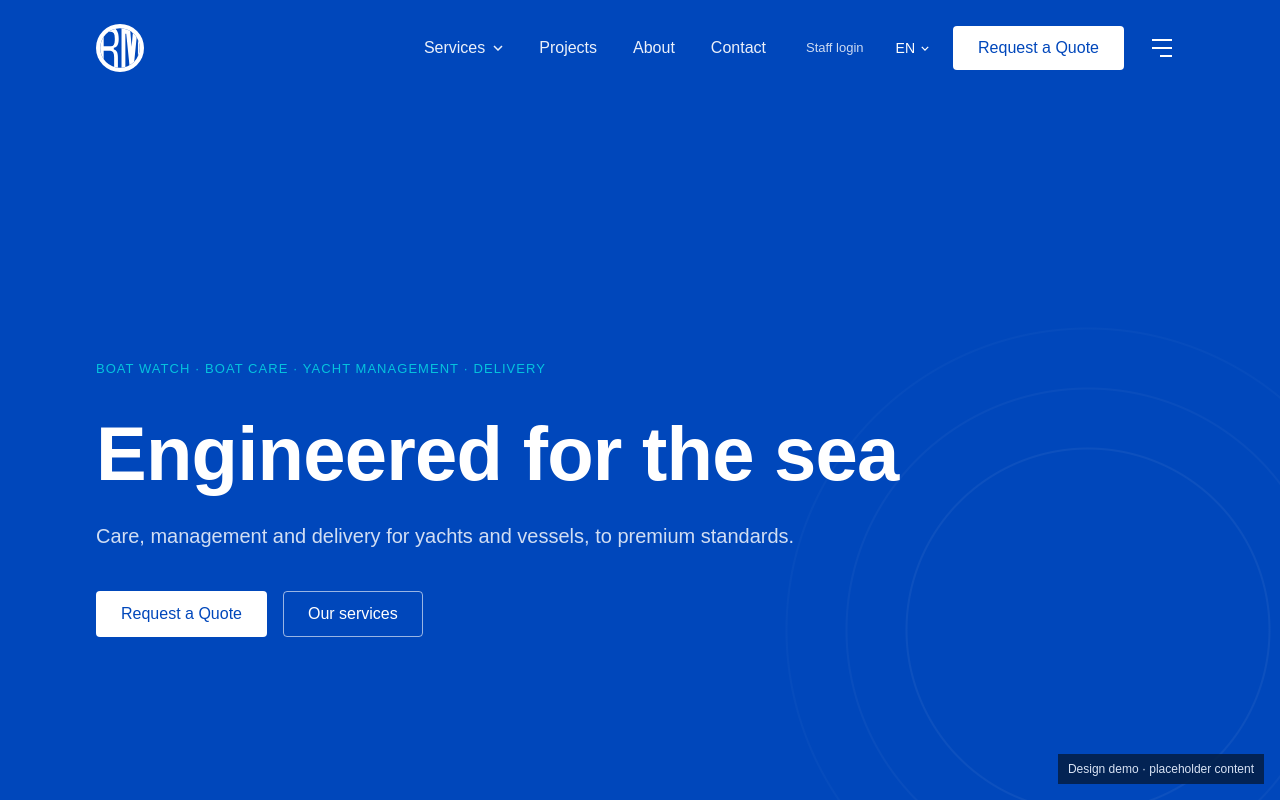
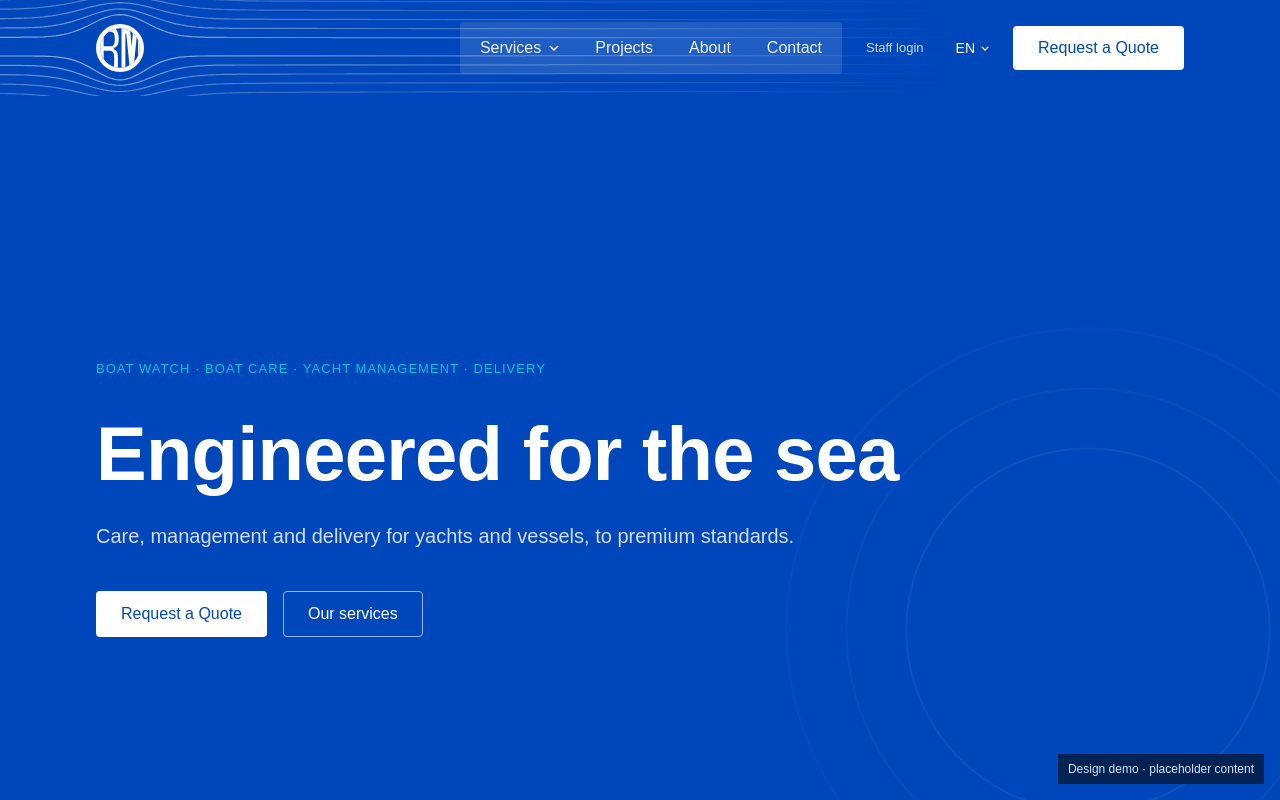
Before and after one commit to enginbyram/rota-mekanik-demo, a plain HTML site: page index.html in a window 1280 px wide. Shown: the top 800 px of the page. Drawn offline with Linux system fonts and the light colour scheme; a web font is replaced by a local one.

Commit message:
Header: add flow-lines signature and nav pill from Figma; menu icon on mobile only
Co-Authored-By: Claude Opus 5.5 <noreply@anthropic.com>
Claude-Session: https://claude.ai/code/session_013gQub2WGFCgoKy6WDNj5az

```diff
--- a/assets/css/style.css
+++ b/assets/css/style.css
@@ -50,7 +50,8 @@ h1{font-size:61px} h2{font-size:39px} h3{font-size:31px} h4{font-size:25px}
 .hdr .sym{width:48px;height:48px;position:relative}
 .hdr .sym img{position:absolute;inset:0;transition:opacity .25s}
 .hdr .sym .c{opacity:0}
-.nav{display:flex;align-items:center;gap:4px;font-weight:500}
+.nav{display:flex;align-items:center;gap:4px;font-weight:500;background:rgba(255,255,255,.12);border-radius:4px;padding:4px;transition:.25s}
+.hdr.scrolled .nav{background:var(--subtle)}
 .nav>a,.nav .dd>a{display:inline-flex;align-items:center;gap:8px;padding:10px 16px;border-radius:4px}.nav>a:hover,.nav .dd>a:hover{background:rgba(255,255,255,.1)}
 .hdr.scrolled .nav>a:hover,.hdr.scrolled .nav .dd>a:hover{background:var(--subtle)}
 .nav>a,.nav .dd>a{opacity:.92}.nav a:hover{opacity:1}
@@ -66,7 +67,7 @@ h1{font-size:61px} h2{font-size:39px} h3{font-size:31px} h4{font-size:25px}
 .hdr.scrolled{background:#fff;color:var(--text);height:72px;border-bottom:1px solid var(--border)}
 .hdr.scrolled .sym .w{opacity:0}.hdr.scrolled .sym .c{opacity:1}
 .hdr.scrolled .btn-white{background:var(--blue);color:#fff}
-.burger{display:flex;flex-direction:column;align-items:flex-end;gap:6px;width:44px;height:46px;justify-content:center;padding:0 12px;background:none;border:0;color:inherit;cursor:pointer}
+.burger{display:none;flex-direction:column;align-items:flex-end;gap:6px;width:44px;height:46px;justify-content:center;padding:0 12px;background:none;border:0;color:inherit;cursor:pointer}
 .burger span{display:block;width:20px;height:2px;background:currentColor}.burger .s{width:12px}
 
 /* Mobile menu */
@@ -225,3 +226,9 @@ details.acc p{color:var(--text-2);margin-top:12px;max-width:800px}
 .hero .over,.phero .over{color:var(--cyan)}
 .phero .crumb a:hover{text-decoration:underline}
 @media (max-width:860px){.demo-flag{display:none}}
+.hdr .wrap{position:relative}
+.flow-hdr{position:absolute;top:0;left:calc(var(--pad) + 24px - 140px);pointer-events:none;transition:opacity .25s}
+.hero,.phero{position:relative}
+.hdr.scrolled .flow-hdr{opacity:0}
+.hdr .sym,.hdr .acts{position:relative;z-index:1}
+@media (max-width:860px){.burger{display:flex}.flow-hdr{transform:scale(.667);transform-origin:0 0;left:calc(20px + 20px - 93.3px)}}
--- a/index.html
+++ b/index.html
@@ -2,7 +2,7 @@
 <meta name="robots" content="noindex,nofollow"><title>Marine care, management and delivery · Rota Mekanik</title>
 <link rel="icon" href="assets/img/symbol-colour.svg"><link rel="preconnect" href="https://fonts.googleapis.com"><link rel="preconnect" href="https://fonts.gstatic.com" crossorigin>
 <link href="https://fonts.googleapis.com/css2?family=Mozilla+Headline:wght@600&family=Mozilla+Text:wght@400;500;700&display=swap" rel="stylesheet">
-<link rel="stylesheet" href="assets/css/style.css"></head><body><header class="hdr"><div class="wrap">
+<link rel="stylesheet" href="assets/css/style.css"></head><body><header class="hdr"><div class="wrap"><img class="flow-hdr" src="assets/img/flow-lines.svg" width="1000" height="96" alt="">
 <a href="index.html" class="sym" aria-label="Rota Mekanik home"><img class="w" src="assets/img/symbol-white.svg" alt="Rota Mekanik"><img class="c" src="assets/img/symbol-colour.svg" alt=""></a>
 <div class="acts"><nav class="nav"><div class="dd"><a href="services.html">Services <svg width="10" height="6" viewBox="0 0 10 6"><path d="M1 1l4 4 4-4" stroke="currentColor" stroke-width="1.5" fill="none"/></svg></a><div class="menu"><a href="boat-watch.html">Boat Watch</a><a href="boat-care.html">Boat Care</a><a href="yacht-management.html">Yacht Management</a><a href="delivery-skipper.html">Delivery & Skipper</a></div></div><a href="projects.html">Projects</a><a href="about.html">About</a><a href="contact.html">Contact</a></nav>
 <a href="#" class="staff hide-m">Staff login</a><span class="lang hide-m">EN <svg width="8" height="5" viewBox="0 0 10 6"><path d="M1 1l4 4 4-4" stroke="currentColor" stroke-width="1.6" fill="none"/></svg></span><a href="contact.html#quote" class="btn btn-white hide-m">Request a Quote</a>
```
Also changed, not shown: about.html (+1 -1 lines), boat-care.html (+1 -1 lines), boat-watch.html (+1 -1 lines), contact.html (+1 -1 lines), delivery-skipper.html (+1 -1 lines), project.html (+1 -1 lines), projects.html (+1 -1 lines), services.html (+1 -1 lines), yacht-management.html (+1 -1 lines), assets/img/flow-lines.svg (added).
